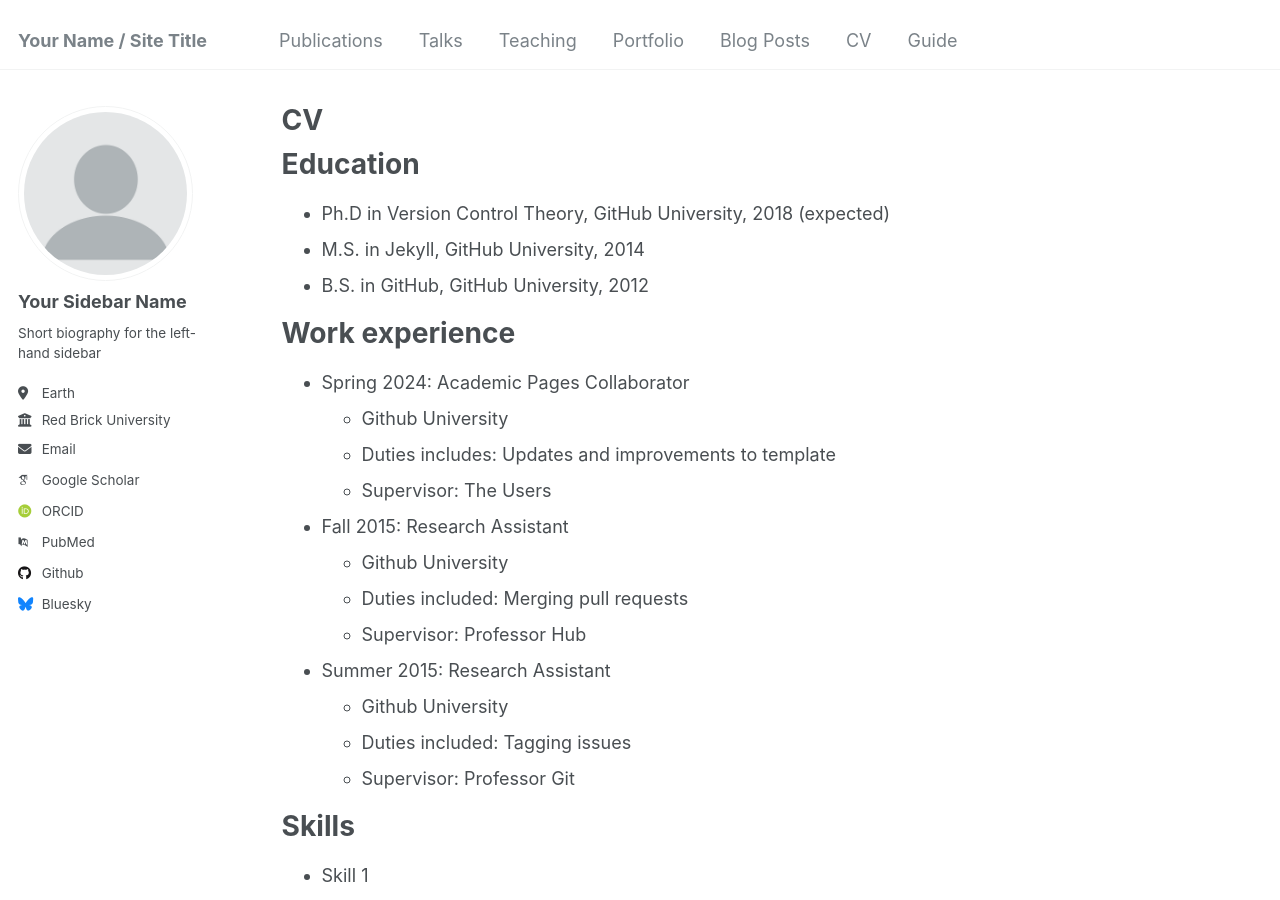
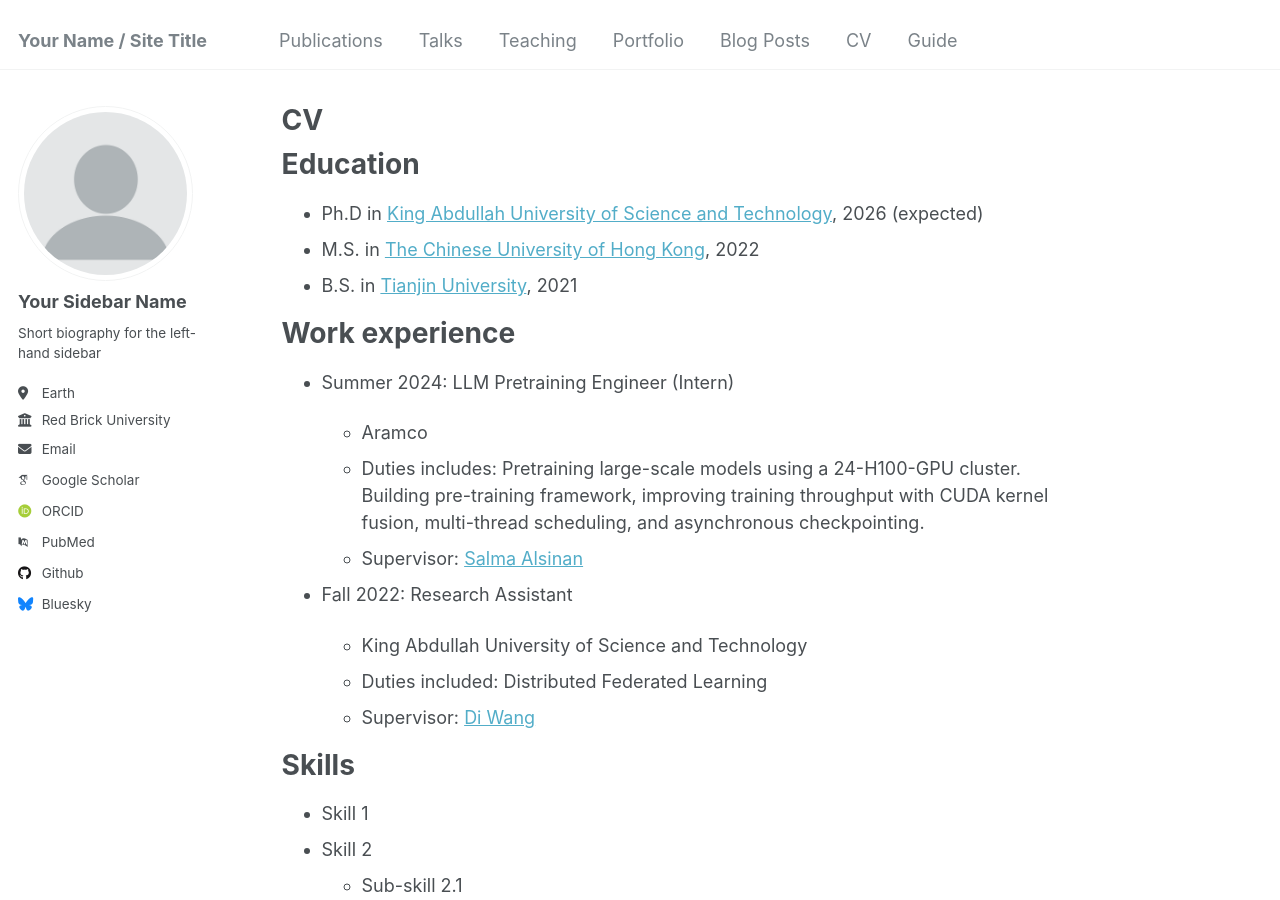
Before and after one commit to liangyuwang/liangyuwang.github.io, a Jekyll site: the page built from _pages/cv.md, in a window 1280 px wide and 900 px high. Built offline with Jekyll 4.4.1, drawn with Linux system fonts in a browser that asks for light colours; some web fonts are replaced.

Commit message:
update CV

```diff
--- a/_pages/cv.md
+++ b/_pages/cv.md
@@ -1,39 +1,37 @@
 ---
-layout: archive
+Aramcolayout: archive
 title: "CV"
 permalink: /cv/
 author_profile: true
 redirect_from:
   - /resume
 ---
-
 {% include base_path %}
 
 Education
-======
-* Ph.D in Version Control Theory, GitHub University, 2018 (expected)
-* M.S. in Jekyll, GitHub University, 2014
-* B.S. in GitHub, GitHub University, 2012
+=========
+
+* Ph.D in [King Abdullah University of Science and Technology](https://www.kaust.edu.sa/), 2026 (expected)
+* M.S. in [The Chinese University of Hong Kong](https://www.cuhk.edu.hk/), 2022
+* B.S. in [Tianjin University](https://www.tju.edu.cn/english/), 2021
 
 Work experience
-======
-* Spring 2024: Academic Pages Collaborator
-  * Github University
-  * Duties includes: Updates and improvements to template
-  * Supervisor: The Users
+===============
 
-* Fall 2015: Research Assistant
-  * Github University
-  * Duties included: Merging pull requests
-  * Supervisor: Professor Hub
+* Summer 2024: LLM Pretraining Engineer (Intern)
 
-* Summer 2015: Research Assistant
-  * Github University
-  * Duties included: Tagging issues
-  * Supervisor: Professor Git
+  * Aramco
+  * Duties includes: Pretraining large-scale models using a 24-H100-GPU cluster. Building pre-training framework, improving training throughput with CUDA kernel fusion, multi-thread scheduling, and asynchronous checkpointing.
+  * Supervisor: [Salma Alsinan](https://www.linkedin.com/in/salma-alsinan/overlay/about-this-profile/)
+* Fall 2022: Research Assistant
+
+  * King Abdullah University of Science and Technology
+  * Duties included: Distributed Federated Learning
+  * Supervisor: [Di Wang](https://shao3wangdi.github.io/)
 
 Skills
 ======
+
 * Skill 1
 * Skill 2
   * Sub-skill 2.1
@@ -42,23 +40,27 @@ Skills
 * Skill 3
 
 Publications
-======
-  <ul>{% for post in site.publications reversed %}
+============
+
+<ul>{% for post in site.publications reversed %}
     {% include archive-single-cv.html %}
   {% endfor %}</ul>
 
 Talks
-======
-  <ul>{% for post in site.talks reversed %}
+=====
+
+<ul>{% for post in site.talks reversed %}
     {% include archive-single-talk-cv.html  %}
   {% endfor %}</ul>
 
 Teaching
-======
-  <ul>{% for post in site.teaching reversed %}
+========
+
+<ul>{% for post in site.teaching reversed %}
     {% include archive-single-cv.html %}
   {% endfor %}</ul>
 
 Service and leadership
-======
+======================
+
 * Currently signed in to 43 different slack teams
```
